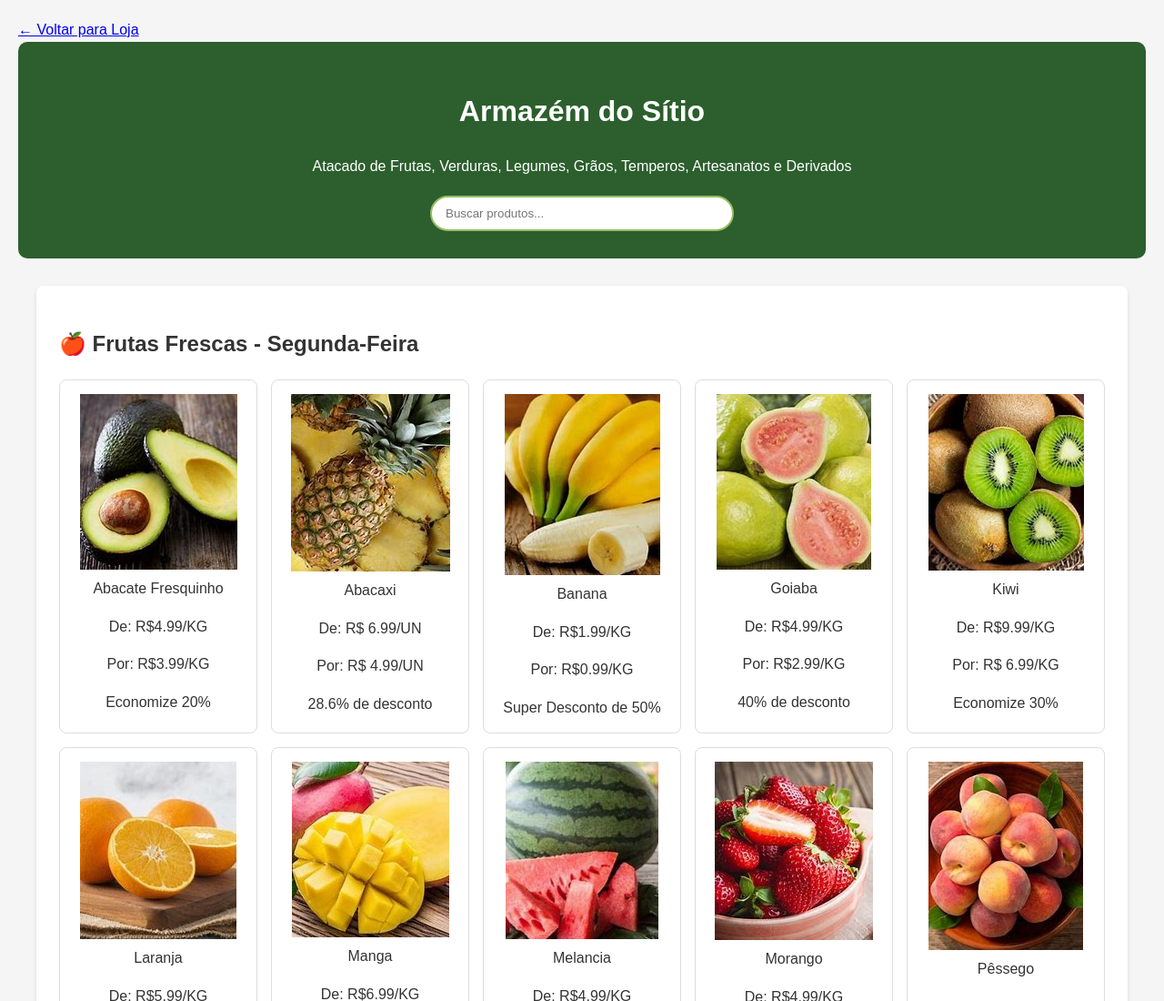
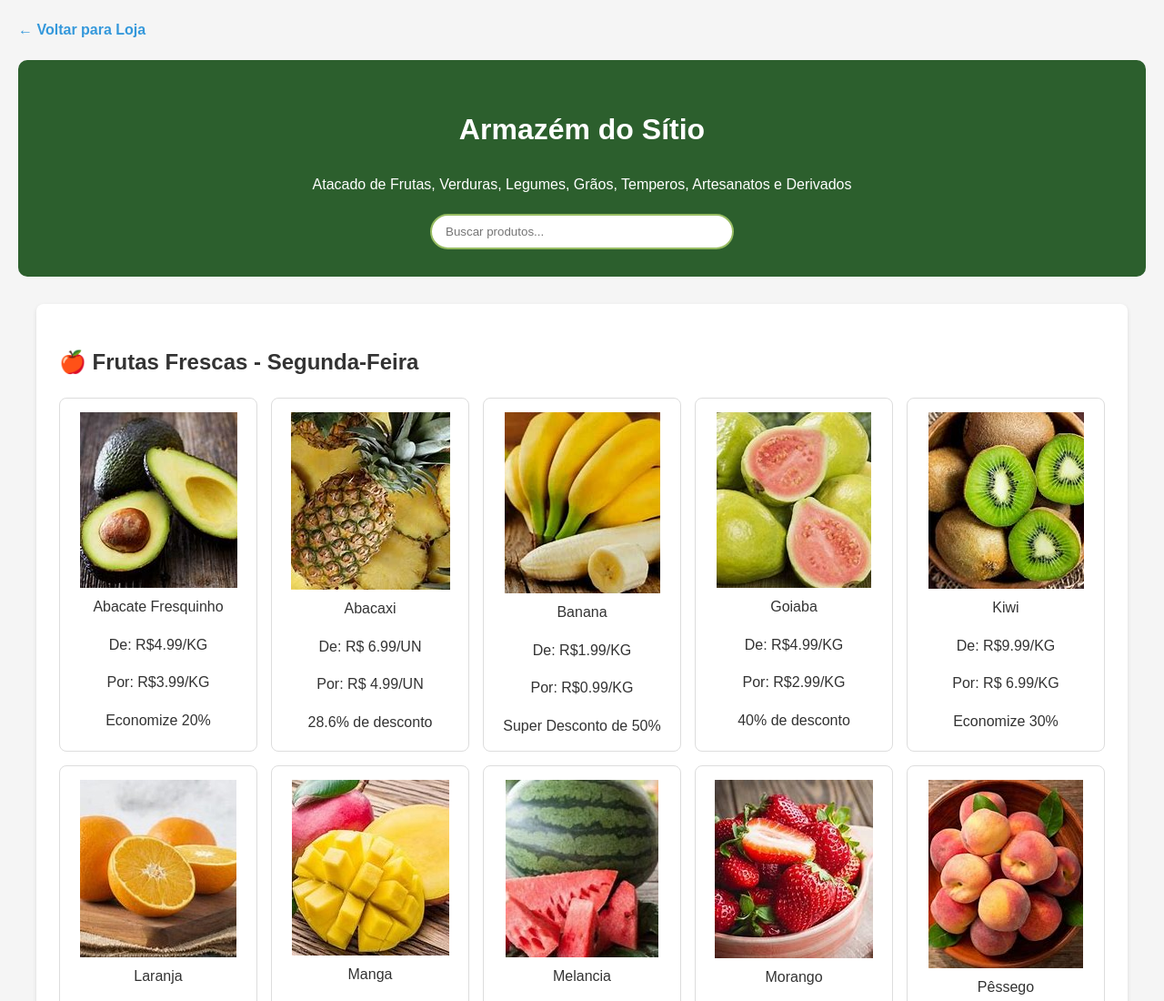
Before and after one commit to samuelburkner/oferta, a plain HTML site: page index.html in a window 1280 px wide. Shown: the top 1100 px of the page at 91% size. Drawn offline with Linux system fonts and the light colour scheme.

Commit message:
Update style.css

```diff
--- a/style.css
+++ b/style.css
@@ -14,6 +14,18 @@ body {
     background-color: var(--background-color);
     color: var(--text-color);
 }
+.back-btn {
+    display: inline-block;
+    margin-bottom: 20px;
+    color: #3498db;
+    text-decoration: none;
+    font-weight: 600;
+}
+
+.back-btn:hover {
+    text-decoration: underline;
+}
+
 
 .header {
     text-align: center;
```
